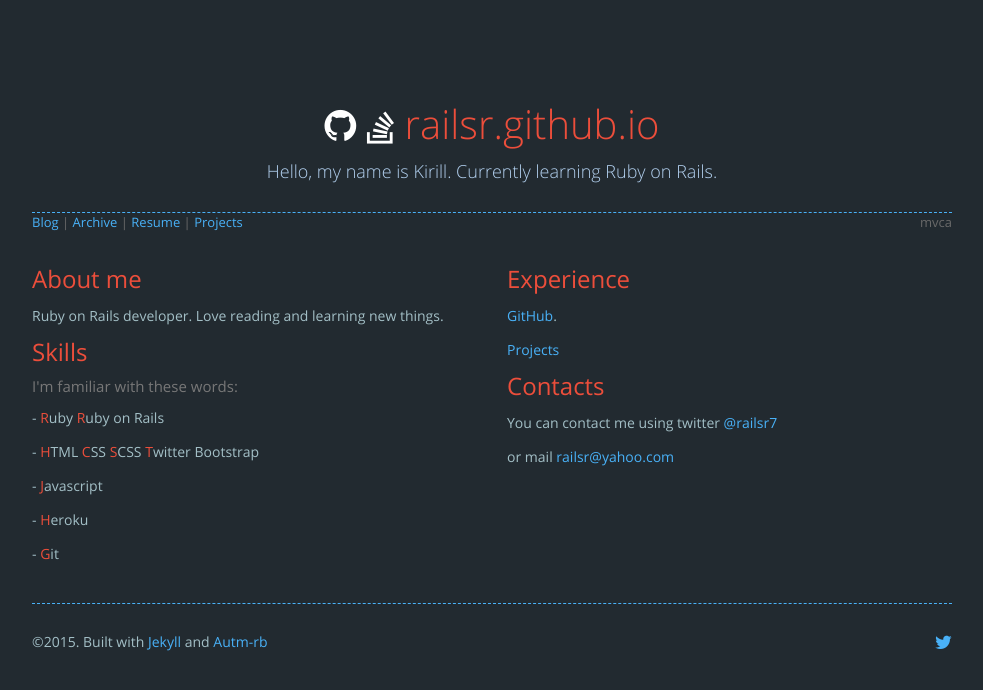
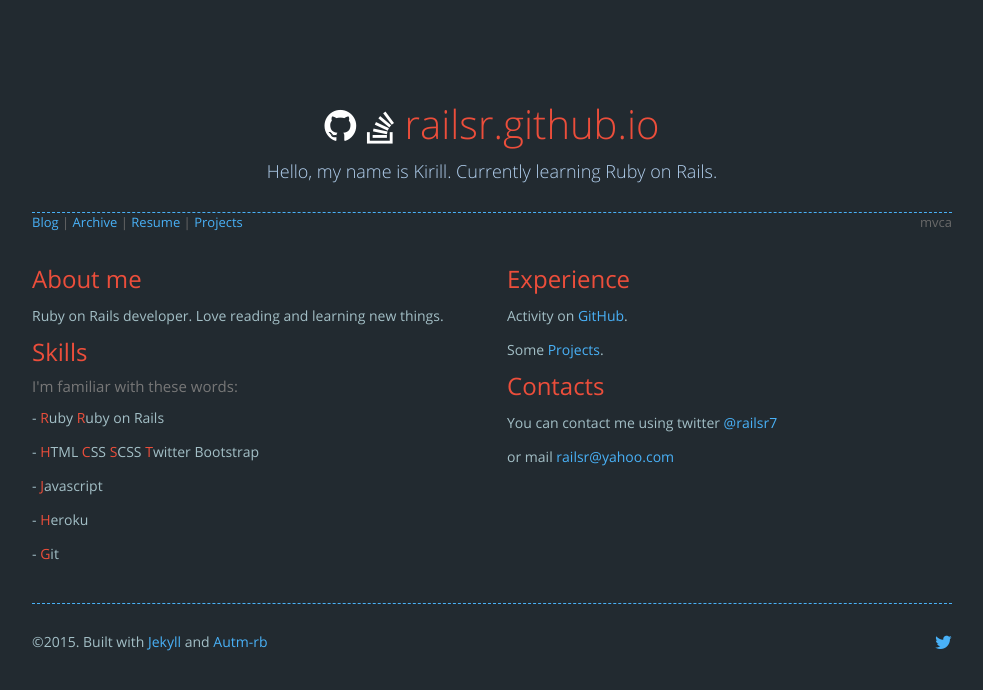
Before and after one commit to railsr/railsr.github.io, a Jekyll site: the page built from resume.html, in a window 1280 px wide. Shown: the top 690 px of the page, without its empty margins (148-1131 px from the left). Built offline with Jekyll 4.4.1, drawn with Linux system fonts in a browser that asks for light colours; nearby versions of some CDN libraries; comment, search, counter and statistics services are not loaded.

Commit message:
some edits

```diff
--- a/resume.html
+++ b/resume.html
@@ -25,8 +25,8 @@ layout: default
   <div class="col-md-6 post-nav">
     <div id="experience">
       <h2>Experience</h2>
-      <p><a href="https://github.com/railsr?tab=repositories">GitHub</a>.</p>
-      <p><a href="{{ "/projects" | prepend:site.baseurl }}">Projects</a></p>
+      <p>Activity on <a href="https://github.com/railsr?tab=repositories">GitHub</a>.</p>
+      <p>Some <a href="{{ "/projects" | prepend:site.baseurl }}">Projects</a>.</p>
     </div>
 
     <div id="contacts">
```
